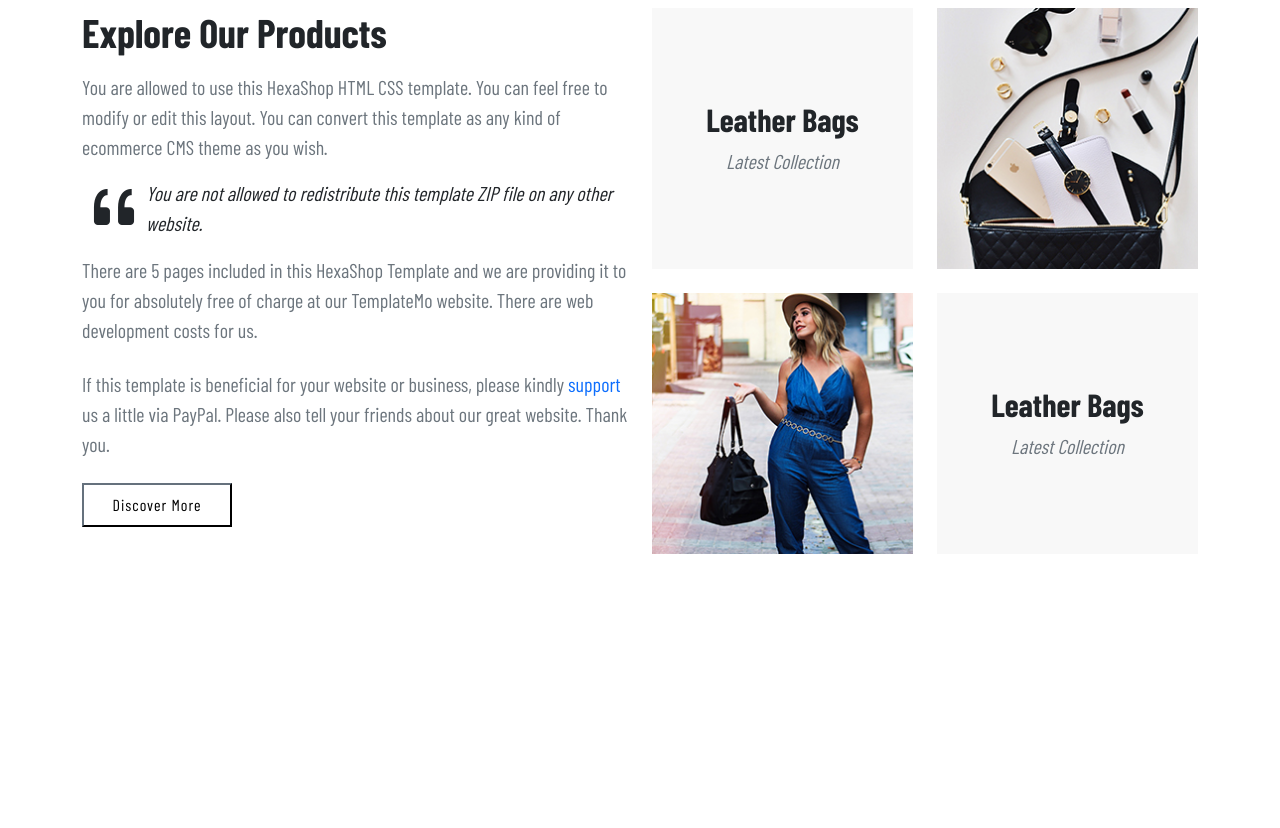
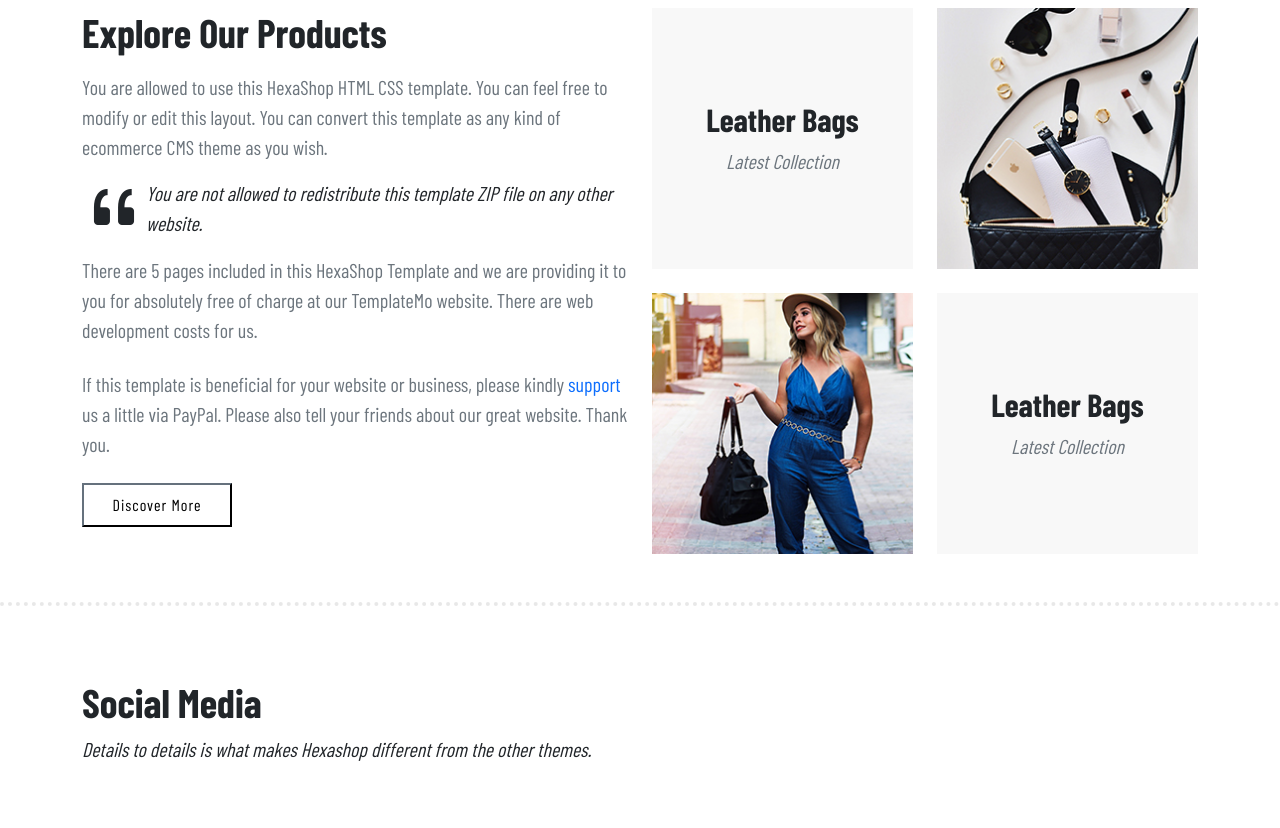
Before and after one commit to RadiCalRNI/Hexashop, a plain HTML site: page index.html in a window 1280 px wide. Shown: the part 2859-3687 px from the top of the page. Before the commit the page ends 3485 px from the top, so only its background shows below. Drawn offline with nearby package versions, Linux system fonts and the light colour scheme; a web font is replaced by a local one.

Commit message:
section heading of Social media create and added to project

```diff
--- a/index.html
+++ b/index.html
@@ -481,7 +481,7 @@
     </section>
 
     <!-- Expolre section -->
-    <div class="explore py-5 my-4">
+    <div class="explore dotted-border py-5 my-4">
         <div class="container">
             <div class="row gx-4 gy-5">
                 <div class="col-lg-6">
@@ -536,6 +536,23 @@
             </div>
         </div>
     </div>
+
+    <!-- Social Media -->
+    <div class="social-media py-5">
+        <div class="container">
+            <div class="row">
+                <div class="col-lg-6">
+                    <div class="section-heading">
+                        <h2 class="fw-bold fs-1">Social Media</h2>
+                        <p class="fst-italic fs-5">
+                            Details to details is what makes Hexashop different from the other themes.
+                        </p>
+                    </div>
+                </div>
+            </div>
+        </div>
+
+    </div>
     <script src="https://cdn.jsdelivr.net/npm/bootstrap@5.2.3/dist/js/bootstrap.bundle.min.js"
         integrity="sha384-kenU1KFdBIe4zVF0s0G1M5b4hcpxyD9F7jL+jjXkk+Q2h455rYXK/7HAuoJl+0I4"
         crossorigin="anonymous"></script>
```
